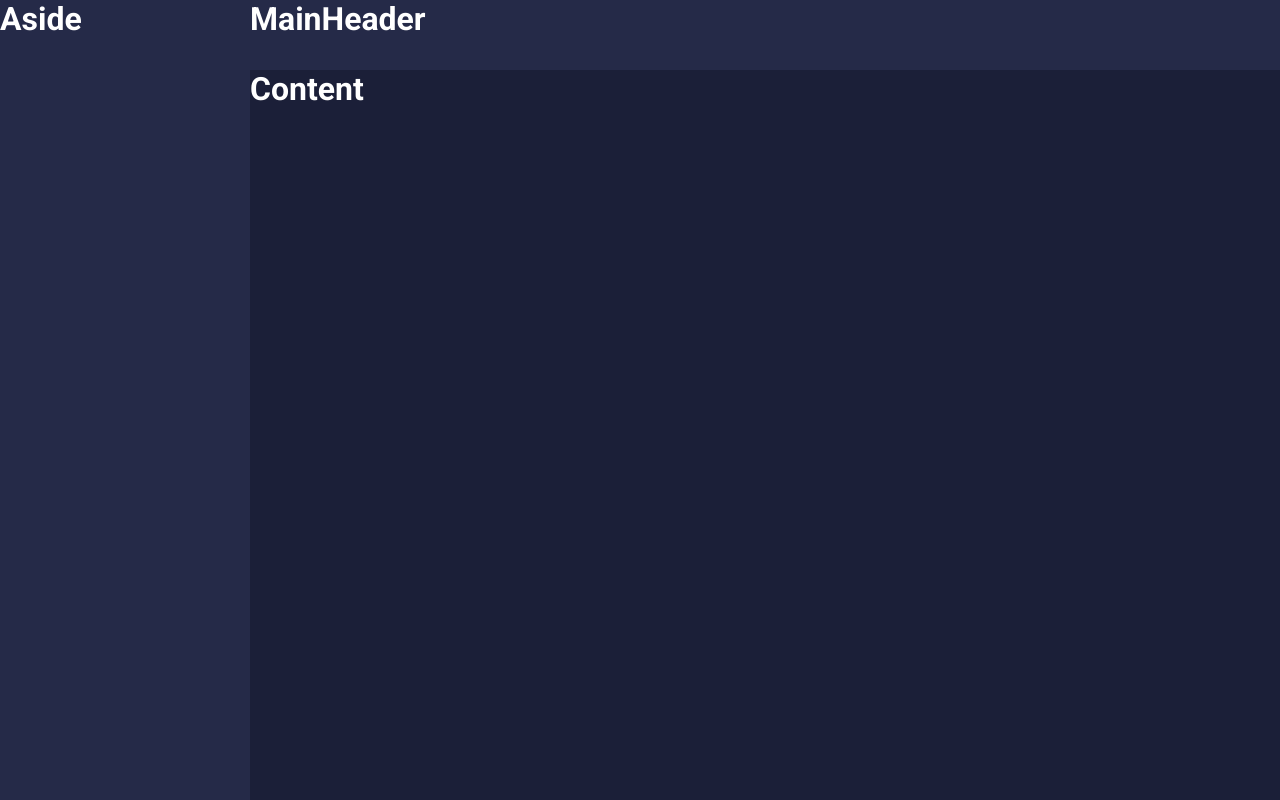
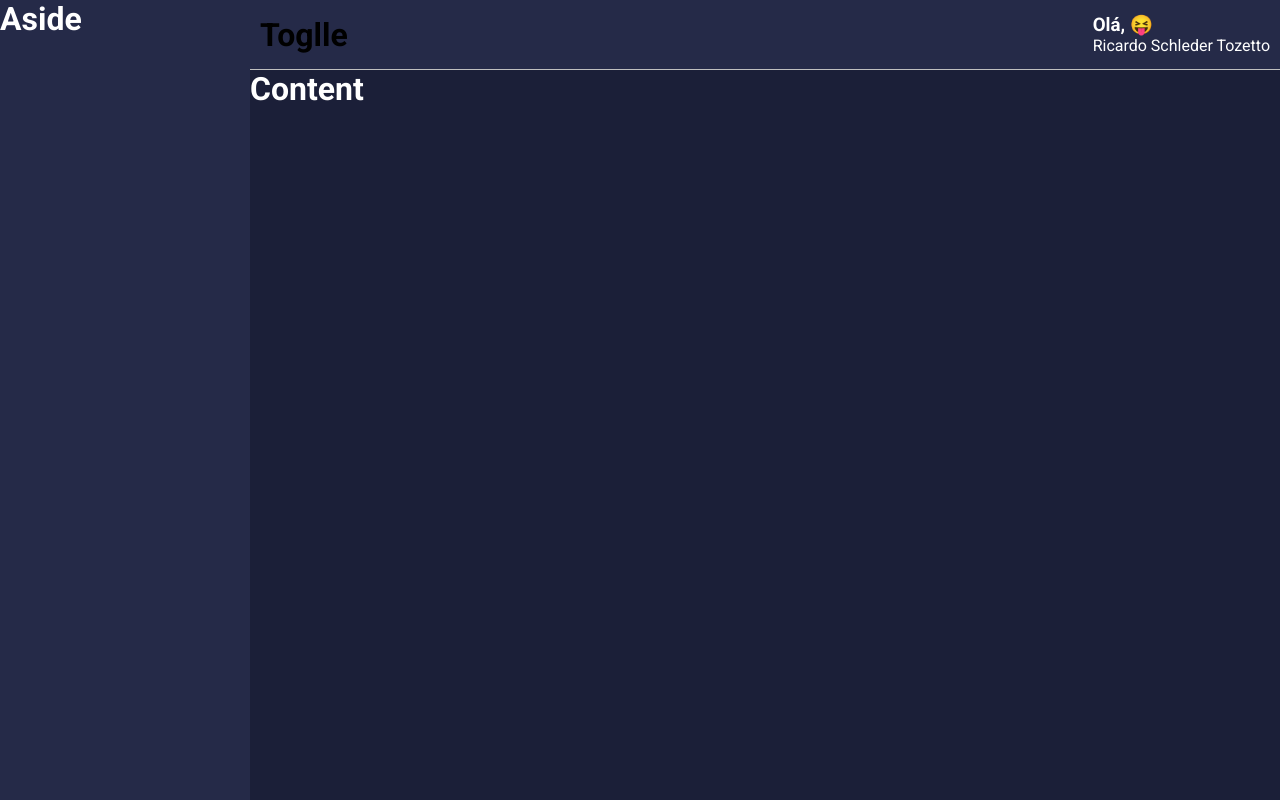
Before and after one commit to RicardoSTozetto/minha-carteira, a React (Create React App) app: page / in a window 1280 px wide. Built offline with nearby package versions, Linux system fonts and the light colour scheme.

Commit message:
Header Principal criado

```diff
--- a/package.json
+++ b/package.json
@@ -13,6 +13,7 @@
     "react": "^17.0.2",
     "react-dom": "^17.0.2",
     "react-scripts": "4.0.3",
+    "react-switch": "^6.0.0",
     "styled-components": "^5.3.0",
     "typescript": "^4.1.2",
     "web-vitals": "^1.0.1"
--- a/src/components/MainHeader/index.tsx
+++ b/src/components/MainHeader/index.tsx
@@ -1,11 +1,26 @@
-import React from 'react'
+import React, {useMemo} from 'react'
 
-import {Container} from './styles';
+import emojis from '../../utils/emojis';
+
+import {Container, Profile, Welcome, UserName} from './styles';
 
 const MainHeader: React.FC = () => {
+
+    const emoji = useMemo( () => {
+        const indice = Math.floor(Math.random() * emojis.length);
+        return emojis[indice];
+    },[]);
     return(
         <Container>
-            <h1>MainHeader</h1>
+            <h1>Toglle</h1>
+            <Profile>
+                <Welcome>
+                    Olá, {emoji}
+                </Welcome>
+                <UserName>
+                    Ricardo Schleder Tozetto
+                </UserName>
+            </Profile>
         </Container>
     );
 }
--- a/src/components/MainHeader/styles.ts
+++ b/src/components/MainHeader/styles.ts
@@ -3,6 +3,23 @@
 export  const Container = styled.div`
 
     grid-area: MH;
-    color: ${props=> props.theme.colors.white};
     background-color: ${props => props.theme.colors.secondary};
+    display: flex;
+    justify-content: space-between;
+    align-items: center;
+    padding: 0 10px;
+    border-bottom: 1px solid ${props => props.theme.colors.gray};
 `;
+
+
+export  const Profile = styled.div`
+
+
+
+    color: ${props=>props.theme.colors.white};
+
+`;
+
+export  const Welcome = styled.h3``;
+
+export  const UserName = styled.span``;
--- /dev/null
+++ b/src/utils/emojis.ts
@@ -0,0 +1 @@
+export default ['😀','😅','😝']
```
Also changed, not shown: 1 other file (tests, documents, lock files or other folders).
